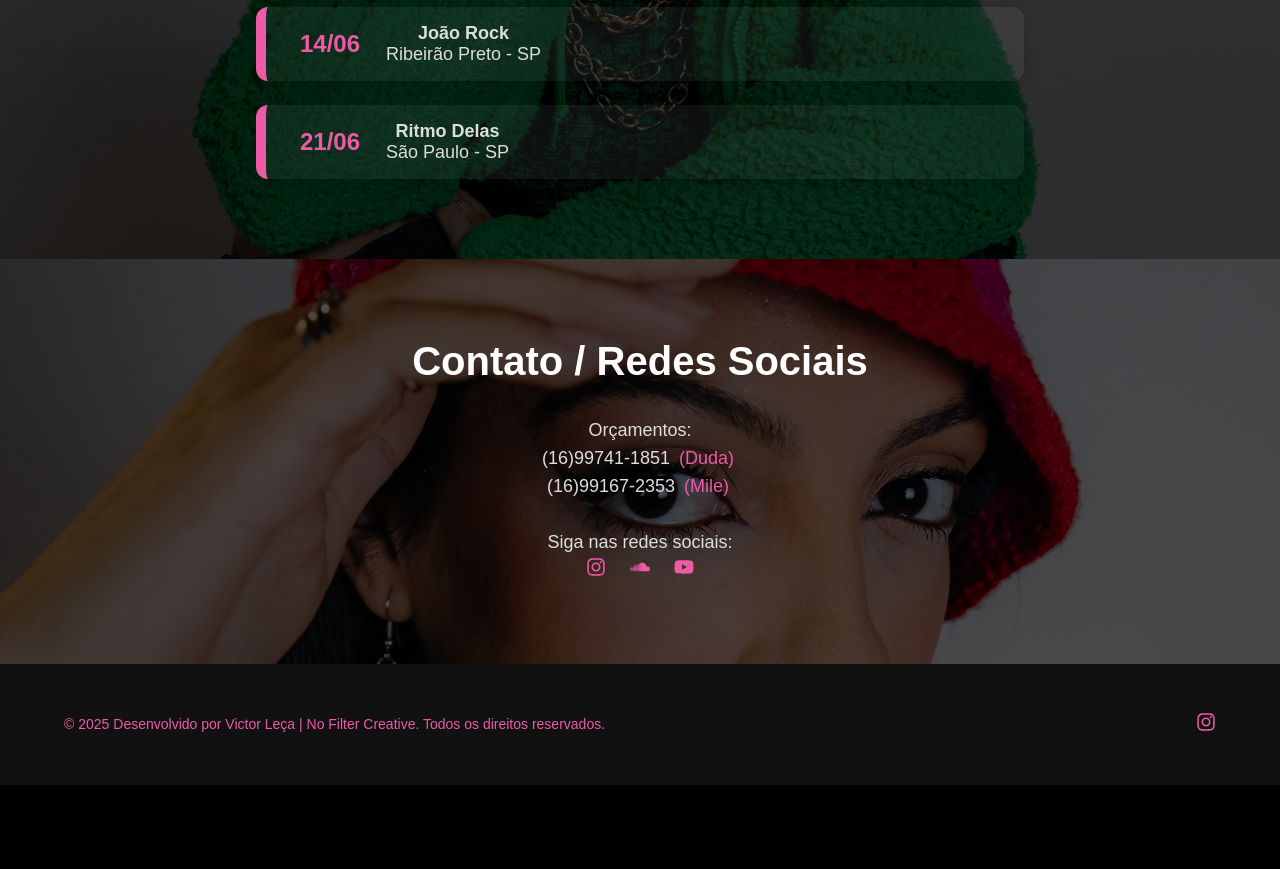
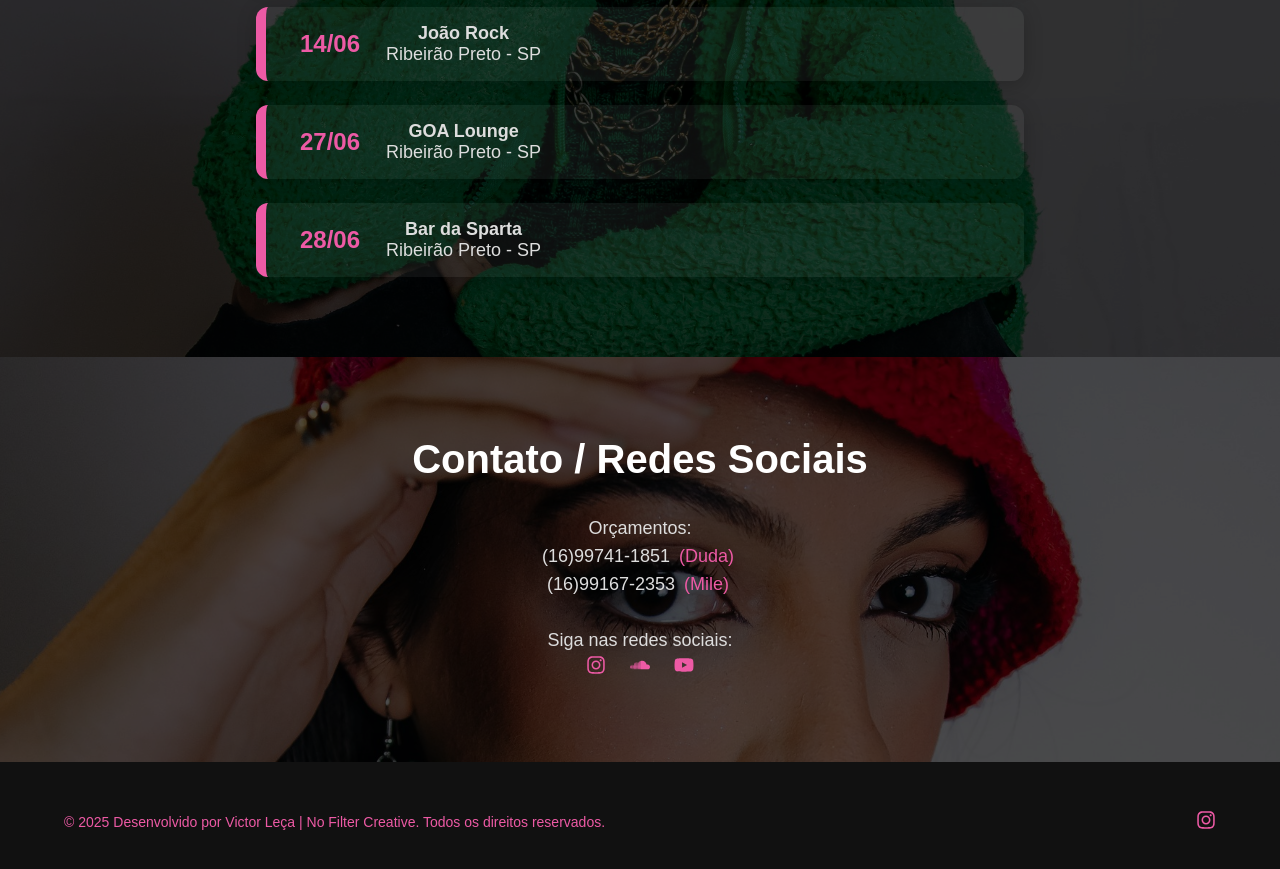
Before and after one commit to vLecaBR/djfranzoni-portfolio, a React (Create React App) app: page / in a window 1280 px wide. Shown: the part 2320-3189 px from the top of the page. Before the commit the page ends 3105 px from the top, so only its background shows below. Built offline with nearby package versions, Linux system fonts and the light colour scheme.

Commit message:
novas datas jun

```diff
--- a/src/Components/Events/index.jsx
+++ b/src/Components/Events/index.jsx
@@ -31,7 +31,8 @@ export default function Events() {
     { date: "07/06", name: "IntegraBio", local: "Alfenas - MG"  },
     { date: "13/06", name: "El Bailon", local: "Ribeirão Preto - SP" },
     { date: "14/06", name: "João Rock", local: "Ribeirão Preto - SP" },
-    { date: "21/06", name: "Ritmo Delas", local: "São Paulo - SP" },
+    { date: "27/06", name: "GOA Lounge", local: "Ribeirão Preto - SP" },
+    { date: "28/06", name: "Bar da Sparta", local: "Ribeirão Preto - SP" },
   ];
 
   return (
```
